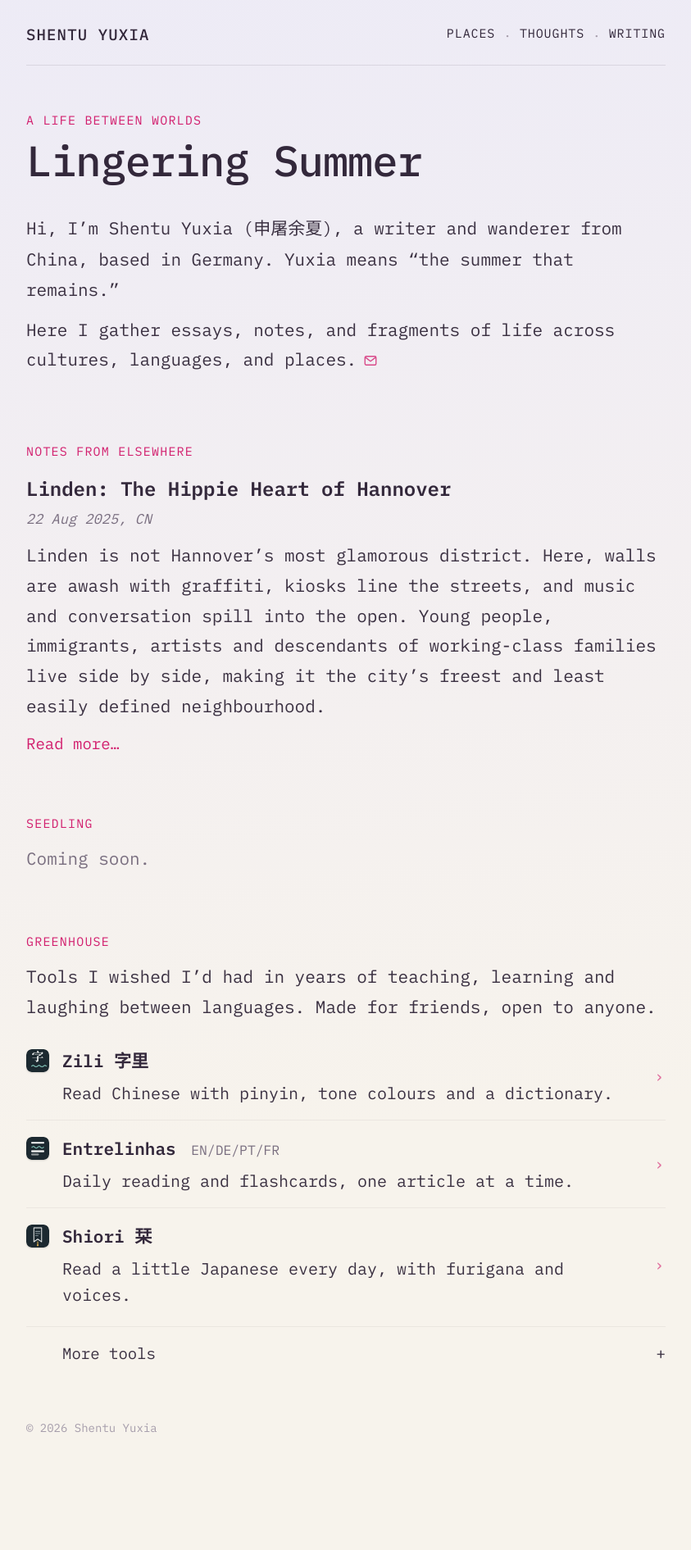
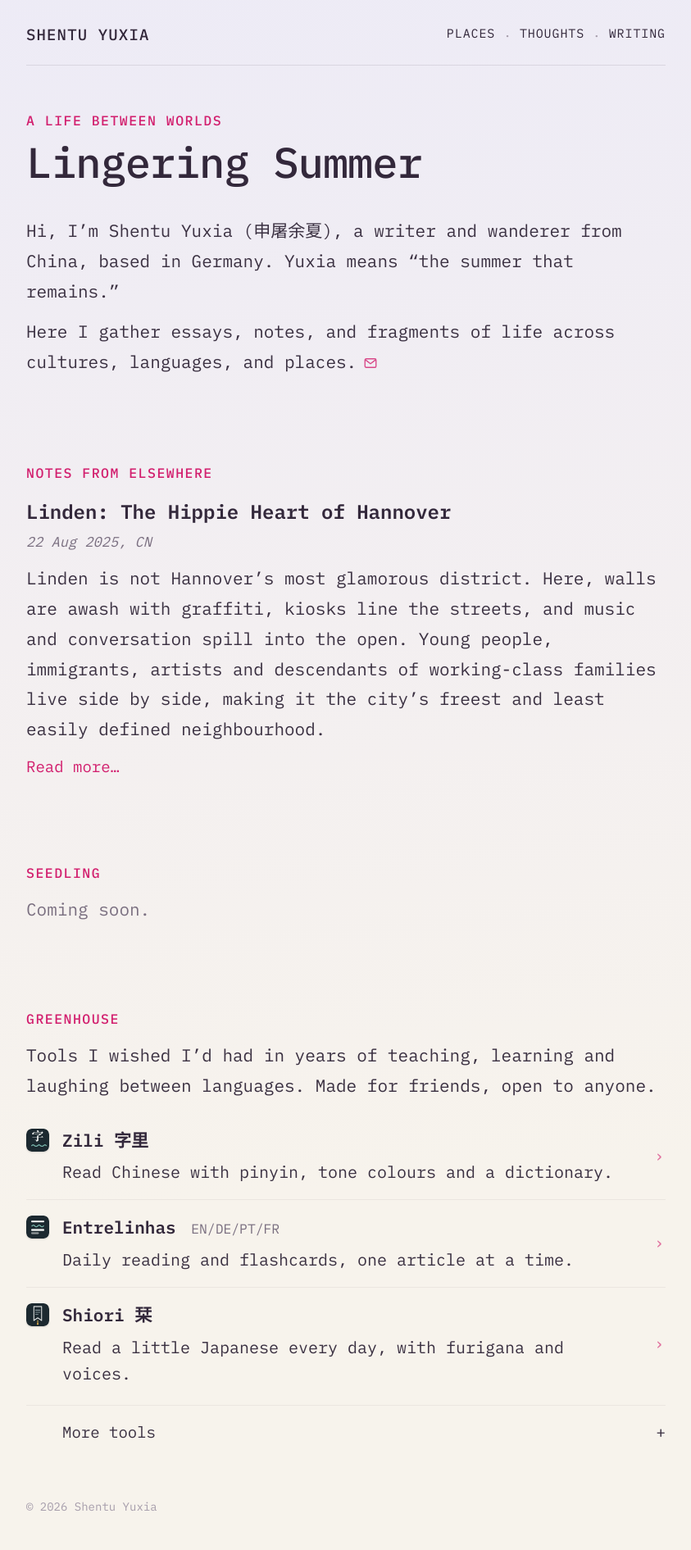
Before and after one commit to Shentuyuxia/lingersummer, a Jekyll site: the page built from index.html, in a window 1280 px wide. Shown: the whole page at 82% size, without its empty margins (218-1061 px from the left). Built offline with Jekyll 4.4.1, drawn with Linux system fonts in a browser that asks for light colours; before the commit the page ends 1794 px from its top, so only the background shows below that.

Commit message:
Larger, stronger labels; more space between sections; soft lavender hover on tools
Co-Authored-By: Claude Opus 5.5 <noreply@anthropic.com>
Claude-Session: https://claude.ai/code/session_015WS6KrdzTWWzbZ5CE5hxyi

```diff
--- a/index.html
+++ b/index.html
@@ -228,6 +228,20 @@ layout: null
   .blk .post:first-child{padding-top:14px}
   .pt b{font-size:clamp(19px,1.9vw,24px)!important}
   .ghintro,.blk .soon{margin-top:14px!important}
+  /* labels a bit larger and stronger */
+  .eyebrow,.blk h2{font-size:clamp(14.5px,1.35vw,16.5px)!important;font-weight:500!important;letter-spacing:.09em!important}
+  /* more air between sections */
+  .blk{padding-top:104px!important}
+  #notes.blk{padding-top:88px!important}
+  /* tools: soft lavender response on hover / tap */
+  .row{margin:0 -14px;padding-left:14px!important;padding-right:14px!important;border-radius:12px;transition:background .25s}
+  .row:hover,.row:focus-visible{background:rgba(150,128,200,.14)}
+  .row:active{background:rgba(150,128,200,.24)}
+  .row:focus-visible{outline:1.5px solid rgba(150,128,200,.5);outline-offset:0}
+  .proj li+li{border-top-color:transparent!important}
+  .proj li+li .row{position:relative}
+  .proj li+li .row::before{content:"";position:absolute;left:14px;right:14px;top:0;border-top:1px solid rgba(68,56,76,.07)}
+  .proj li:hover+li .row::before,.proj li+li .row:hover::before{border-top-color:transparent}
   @media (max-width:520px){ .top{padding:20px 0 16px!important} .nav{gap:8px} .hero{padding:40px 0 8px!important} }
 </style>
 </head>
```
